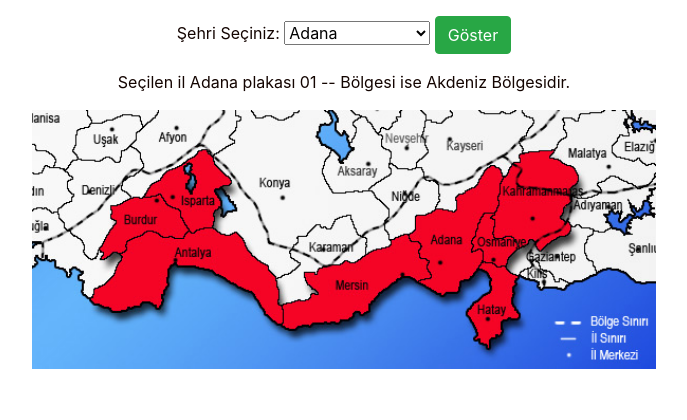
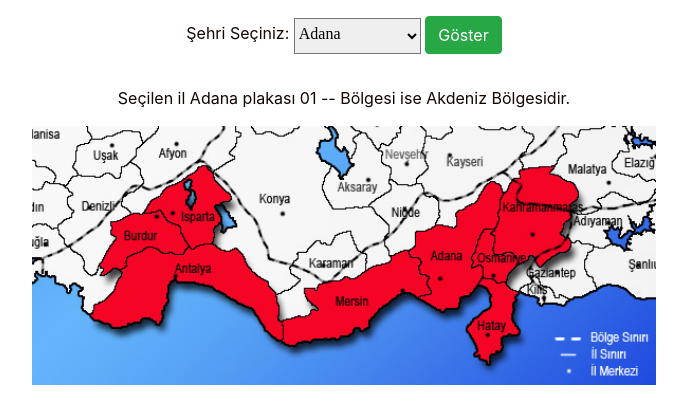
Before and after one commit to enestoy/turkish-city-regions-of, a PHP site: page / in a window 1280 px wide. Shown: the top 420 px of the page, without its empty margins (296-983 px from the left). Run offline with PHP 8.4, Linux system fonts and the light colour scheme.

Commit message:
Update index.php

```diff
--- a/ilvebolge-proje/index.php
+++ b/ilvebolge-proje/index.php
@@ -22,6 +22,16 @@
     color:#130400;
     background-color:white;
     padding-bottom: 0;
+    }
+
+
+    select {
+        margin-bottom: 1rem;
+        padding-bottom: 0.25rem;
+        border-radius: 0;
+        height: 36px;
+        font-family: bold;
+
     }
 
     </style>
```
